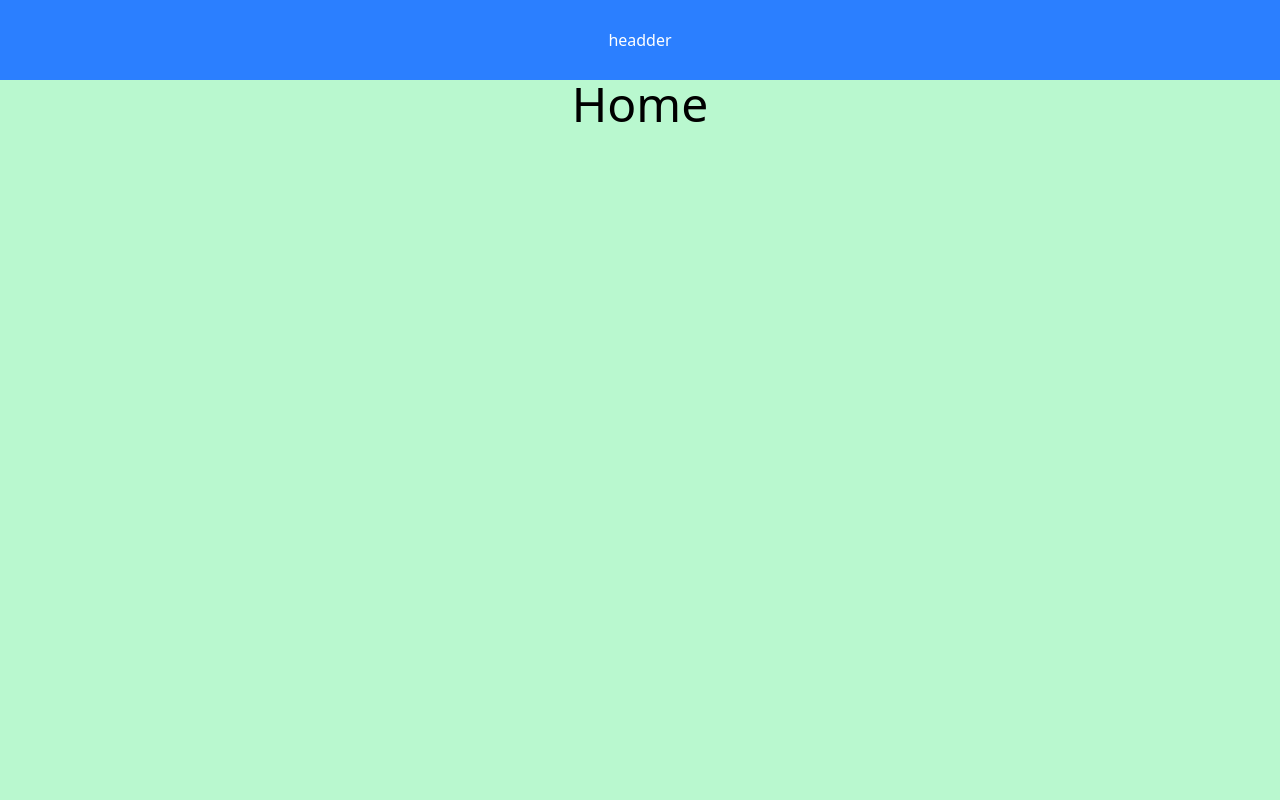
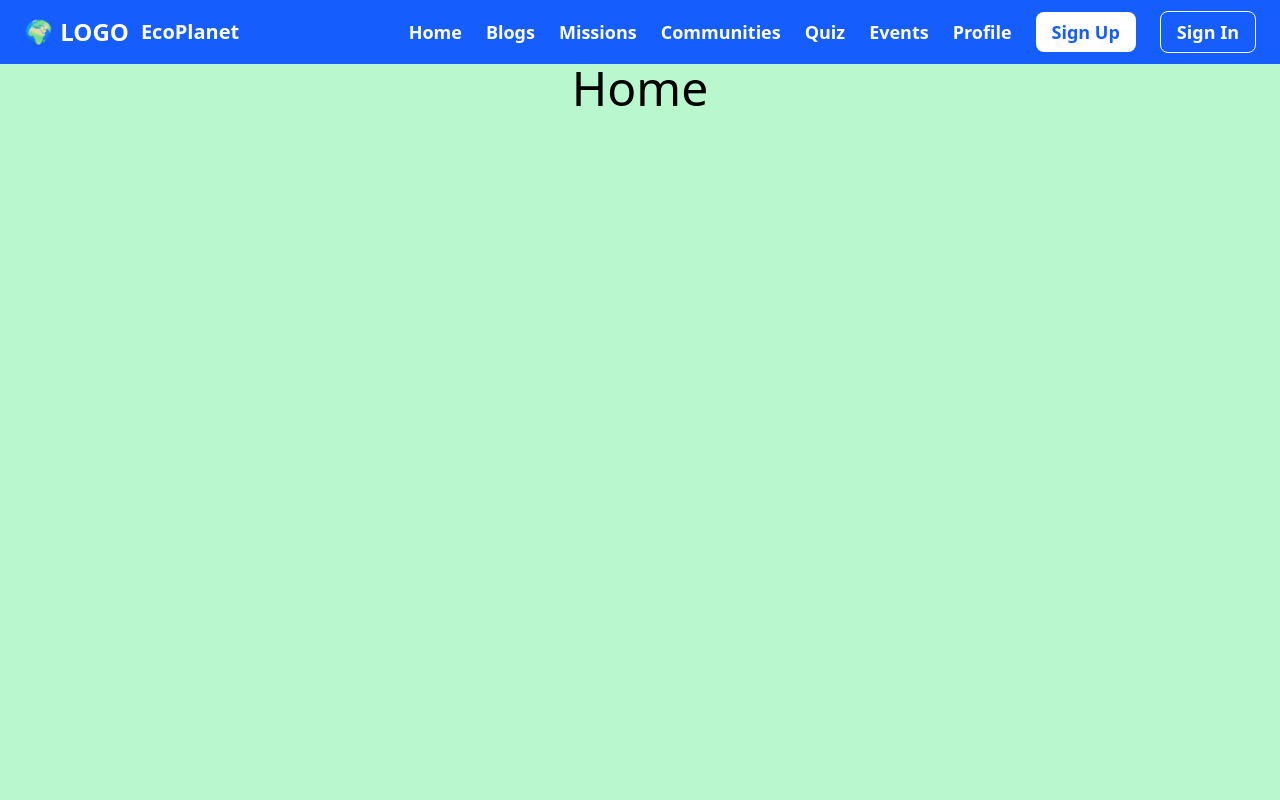
Before and after one commit to shashi-31/hackathon, a React (Vite) app: page / in a window 1280 px wide. Shown: the top 800 px of the page. Built offline with nearby package versions, Linux system fonts and the light colour scheme.

Commit message:
add Header and Footer components, implement ContextProvider for user state management, and include lucide-react dependency

```diff
--- a/package.json
+++ b/package.json
@@ -11,6 +11,7 @@
   },
   "dependencies": {
     "@tailwindcss/vite": "^4.0.9",
+    "lucide-react": "^0.477.0",
     "react": "^19.0.0",
     "react-dom": "^19.0.0",
     "react-router-dom": "^7.2.0",
--- a/src/App.jsx
+++ b/src/App.jsx
@@ -1,5 +1,8 @@
 import { useState } from 'react'
 import { Outlet } from 'react-router-dom'
+import Headder from './components/Headder'
+import Footer from './components/Footer'
+import { MyProvider } from './components/ContextProvider'
 // import './App.css'
 
 function App() {
@@ -7,15 +10,13 @@ function App() {
 
   return (
     <>
-    <div className='h-20 bg-blue-500 text-white flex items-center justify-center'>
-      headder
-    </div>
+    <MyProvider>
+    <Headder />
     <div className=' min-h-screen bg-green-200'>
     <Outlet />
     </div>
-    <div className='h-20 bg-blue-500 text-white flex items-center justify-center'>
-      footer
-    </div>
+    <Footer />
+    </MyProvider>
     </>
   )
 }
--- /dev/null
+++ b/src/components/ContextProvider.jsx
@@ -0,0 +1,13 @@
+import React from 'react'
+import { useState } from 'react'
+export const Context = React.createContext();
+
+export function MyProvider({ children }) {
+    const [user, setUser] = useState({ username: null, isLoggedIn: false });
+
+    return (
+      <Context.Provider value={{ user, setUser }}>
+        {children}
+      </Context.Provider>
+    );
+}
--- /dev/null
+++ b/src/components/Footer.jsx
@@ -0,0 +1,11 @@
+import React from 'react'
+
+function Footer() {
+    return (
+        <footer className='text-center bg-blue-500 text-white h-20 flex items-center justify-center'>
+            footer
+        </footer>
+    )
+}
+
+export default Footer
--- /dev/null
+++ b/src/components/Headder.jsx
@@ -0,0 +1,97 @@
+import React, { useState } from "react";
+import { NavLink } from "react-router-dom";
+import { Menu, X } from "lucide-react";
+import { Context } from "./ContextProvider.jsx";
+import { useContext } from "react";
+function Header() {
+  const [isOpen, setIsOpen] = useState(false);
+    const { user } = useContext(Context);
+
+
+  return (
+    <header className="bg-blue-600 text-white py-4 px-6 shadow-lg">
+      <div className="container mx-auto flex justify-between items-center">
+        {/* Logo & Title */}
+        <div className="flex items-center space-x-3">
+          <div className="text-2xl font-bold">🌍 LOGO</div>
+          <span className="text-xl font-semibold hidden sm:block">EcoPlanet</span>
+        </div>
+
+        {/* Mobile Menu Button */}
+        <button
+          className="sm:hidden text-white focus:outline-none"
+          onClick={() => setIsOpen(!isOpen)}
+        >
+          {isOpen ? <X size={28} /> : <Menu size={28} />}
+        </button>
+
+        {/* Navigation Links */}
+        <div className="md:flex space-between items-center ">
+        <nav
+          className={`sm:flex sm:items-center sm:space-x-6 ${
+            isOpen ? "block" : "hidden"
+          } absolute sm:static bg-blue-600 sm:bg-transparent w-full left-0 top-16 p-6 sm:p-0 shadow-lg sm:shadow-none transition-all`}
+        >
+          <ul className="flex flex-col sm:flex-row space-y-4 sm:space-y-0 sm:space-x-6">
+            {["Home", "Blogs", "Missions", "Communities", "Quiz", "Events","Profile"].map(
+              (item) => (
+                <li key={item}>
+                  <NavLink
+                    to={`/${item.toLowerCase()}`}
+                    className={({ isActive }) =>
+                      `text-lg font-semibold transition duration-300 ${
+                        isActive
+                          ? "text-yellow-300 underline"
+                          : "hover:text-gray-200"
+                      }`
+                    }
+                  >
+                    {item}
+                  </NavLink>
+                </li>
+              )
+            )}
+
+            {/* Authentication Links */}
+            <li>
+              <NavLink
+                to="/signup"
+                className={({ isActive }) =>
+                  `text-lg font-semibold bg-white px-4 py-2 rounded-lg transition duration-300
+                ${user.isLoggedIn ? "hidden" : ""}
+                ${
+                    isActive
+                      ? "text-blue-600 border border-yellow-300"
+                      : "text-blue-600 hover:bg-gray-100"
+                  }`
+                }
+              >
+                Sign Up
+              </NavLink>
+            </li>
+            <li>
+              <NavLink
+                to="/signin"
+                className={({ isActive }) =>
+
+                  `text-lg font-semibold border px-4 py-2 rounded-lg transition duration-300
+                  ${user.isLoggedIn ? "hidden" : ""}
+                  ${
+                    isActive
+                      ? "bg-white text-blue-600 border-yellow-300"
+                      : "border-white hover:bg-white hover:text-blue-600"
+                  }`
+                }
+              >
+                Sign In
+              </NavLink>
+            </li>
+          </ul>
+        </nav>
+        </div>
+      </div>
+    </header>
+  );
+}
+
+export default Header;
--- a/src/main.jsx
+++ b/src/main.jsx
@@ -3,7 +3,7 @@ import { createRoot } from 'react-dom/client'
 import './index.css'
 import App from './App.jsx'
 import { RouterProvider, createBrowserRouter } from "react-router-dom";
-
+import { MyProvider } from './components/ContextProvider.jsx';
 //pages
 import HomePage from './pages/HomePage.jsx'
 import BlogsPage from './pages/BlogsPage.jsx'
```
Also changed, not shown: 1 other file (tests, documents, lock files or other folders).
